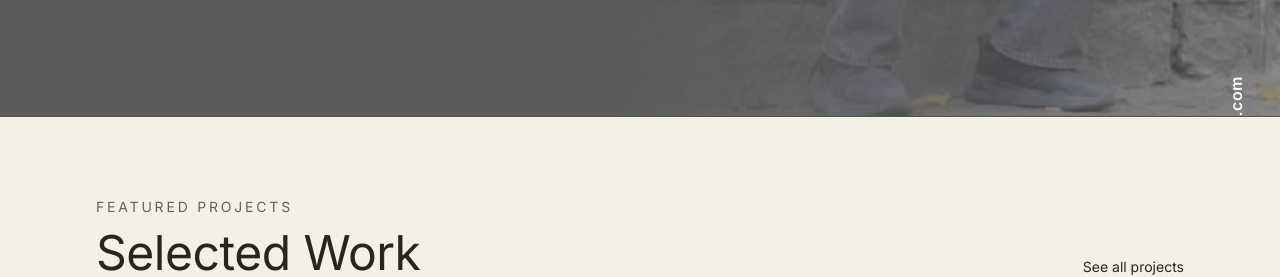
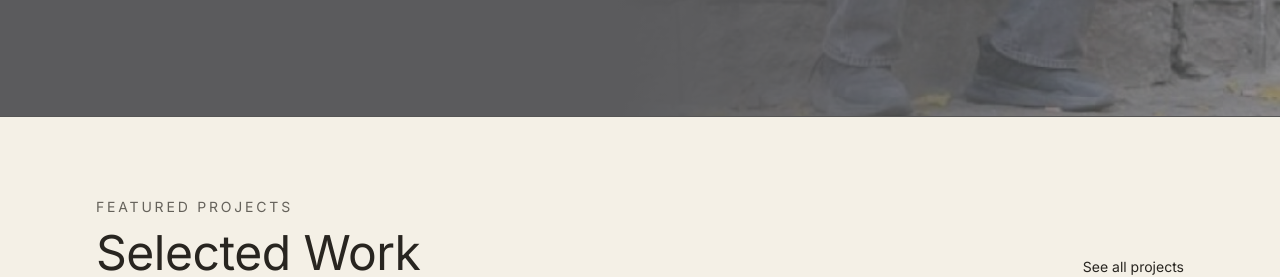
Before and after one commit to xatdev/lian-portfolio, a Next.js app: page / in a window 1280 px wide. Shown: the part 675-952 px from the top of the page. Built offline with nearby package versions, Linux system fonts and the light colour scheme.

Commit message:
Remove landing hero email text

```diff
--- a/src/app/page.tsx
+++ b/src/app/page.tsx
@@ -34,9 +34,6 @@ export default function Home() {
             </p>
           </div>
         </AnimatedReveal>
-        <p className="absolute bottom-10 right-6 z-10 origin-bottom-right -rotate-90 text-sm font-semibold tracking-[0.03em] text-white/95 md:right-8 md:text-base">
-          lian.lijo@gmail.com
-        </p>
       </section>
 
       <section className="mx-auto w-full max-w-6xl space-y-8 px-6 py-14 md:px-8 md:py-20">
```
